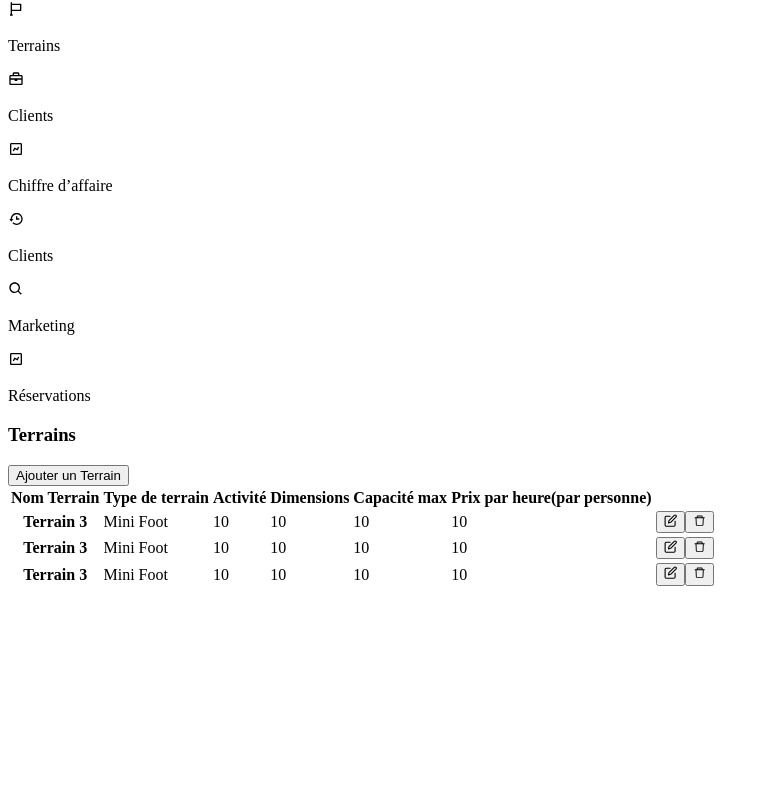
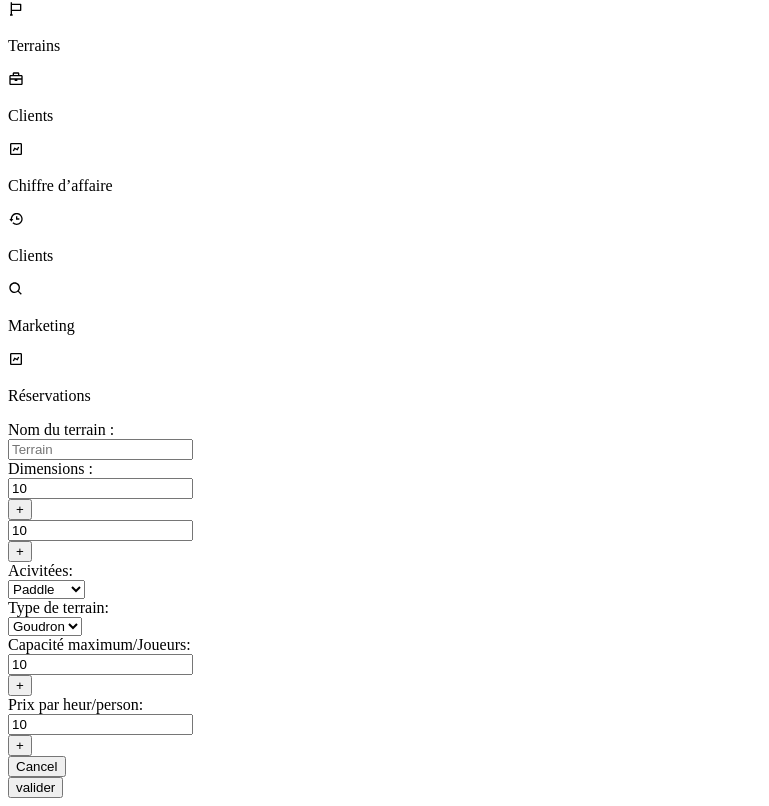
Before and after one commit to Otmanmarzouki/sport-reservation-fix-unorganised, a Next.js app: page /terrain/add in a window 1280 px wide. Shown: the part 1066-1872 px from the top of the page, without its empty margins (0-769 px from the left). Before the commit the page ends 1663 px from the top, so only its background shows below. Built offline with nearby package versions, Linux system fonts and the light colour scheme.

Commit message:
improving Structure

```diff
--- a/pages/terrain/add/index.jsx
+++ b/pages/terrain/add/index.jsx
@@ -2,12 +2,13 @@ import React from "react";
 
 import Layout from "../../Layout/Layout";
 
-import ShowTerrains from "../../components/ShowTerrains";
-export default function terrain() {
+import AddTerrains from "../../../components/Terrain/AddTerrains";
+
+export default function index() {
   return (
     <>
       <Layout>
-        <ShowTerrains />
+        <AddTerrains />
       </Layout>
     </>
   );
--- a/pages/terrain/disponibility/index.jsx
+++ b/pages/terrain/disponibility/index.jsx
@@ -2,7 +2,7 @@ import React from "react";
 
 import Layout from "../../Layout/Layout";
 
-import Disponibilty from "@/pages/components/Disponibilty";
+import Disponibilty from "@/components/Disponibilty/Disponibilty";
 export default function index() {
   return (
     <>
```
Also changed, not shown: components/Terrain/AddTerrains.jsx (renamed from pages/components/AddTerrains.jsx, +5 -5 lines), pages/terrain/all/index.jsx (renamed from pages/terrain/edit/index.jsx, +3 -4 lines), components/Disponibilty/Disponibilty.jsx (renamed from pages/components/Disponibilty.jsx), components/Terrain/Button/index.jsx (renamed from components/terrain/ReusableButton/index.jsx), components/Terrain/Dropdown/index.jsx (renamed from components/terrain/ReusableDropdown/index.jsx), components/Terrain/Input/index.jsx (renamed from components/terrain/ReusableInput/index.jsx), components/Terrain/ShowTerrains.jsx (renamed from pages/components/ShowTerrains.jsx).
